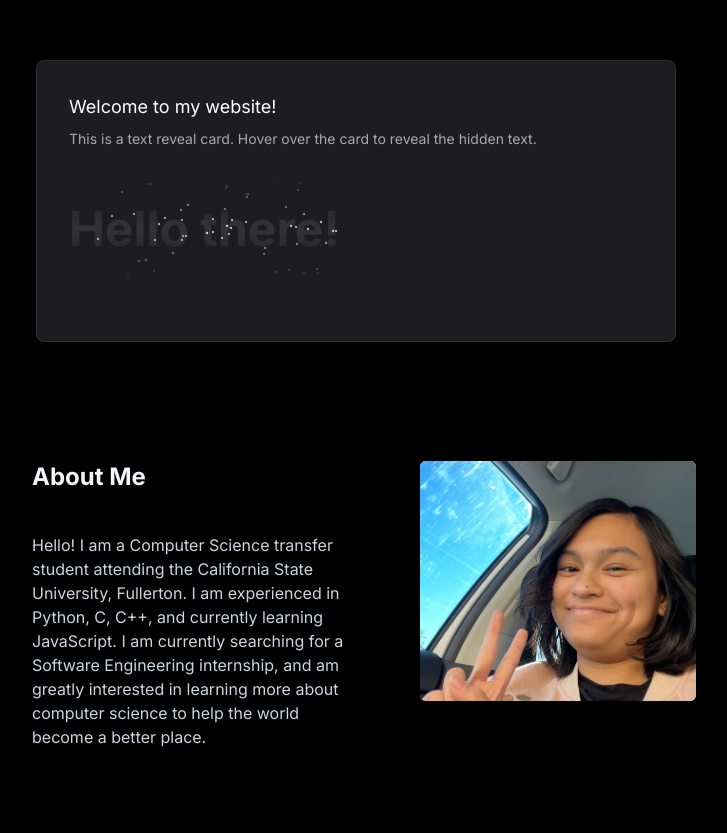
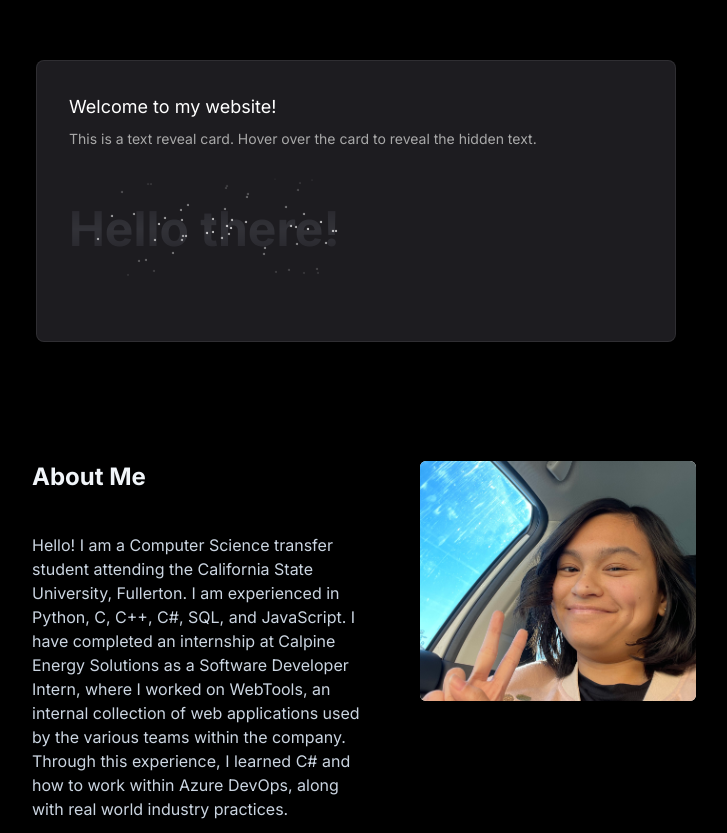
Before and after one commit to alexisnemsingh/alexisnemsingh.github.io, a Next.js app: page / in a window 1280 px wide. Shown: the part 119-952 px from the top of the page, without its empty margins (284-1011 px from the left). Built offline with nearby package versions, Linux system fonts and the light colour scheme.

Commit message:
changed text in bio

```diff
--- a/src/app/page.tsx
+++ b/src/app/page.tsx
@@ -89,7 +89,7 @@ const content = [
   {
     title: "About Me",
     description:
-      "Hello! I am a Computer Science transfer student attending the California State University, Fullerton. I am experienced in Python, C, C++, and currently learning JavaScript. I am currently searching for a Software Engineering internship, and am greatly interested in learning more about computer science to help the world become a better place.",
+      "Hello! I am a Computer Science transfer student attending the California State University, Fullerton. I am experienced in Python, C, C++, C#, SQL, and JavaScript. I have completed an internship at Calpine Energy Solutions as a Software Developer Intern, where I worked on WebTools, an internal collection of web applications used by the various teams within the company. Through this experience, I learned C# and how to work within Azure DevOps, along with real world industry practices.",
   },
   {
     description:
@@ -98,12 +98,12 @@ const content = [
   {
     title: "Education",
     description:
-      "For my first two years in college, I attended the University of California, Merced, where I studied Computer Science & Engineering. Afterwards, I transferred to California State University, Fullerton, aiming to graduate with a BS in Computer Science in 2025.",
+      "For my first two years in college, I attended the University of California, Merced, where I studied Computer Science & Engineering. Afterwards, I transferred to California State University, Fullerton, aiming to graduate with a BS in Computer Science in Spring 2025.",
   },
   {
     title: "Future Goals",
     description:
-      "Right now, I have a great interest in front-end web development. In fact, that's what inspired me to sit down and properly create my website! Currently, I am searching for an internship to not only make meaningful contributions to a team, but to also gain real-world experience in the field that will better my coding skills.",
+      "Right now, I have a great interest in front-end web development. In fact, that's what inspired me to sit down and properly create my website! Currently, I am searching for a full time role to not only make meaningful contributions to a team, but to also continue learning and growing as a developer.",
   },
 ];
 
```
